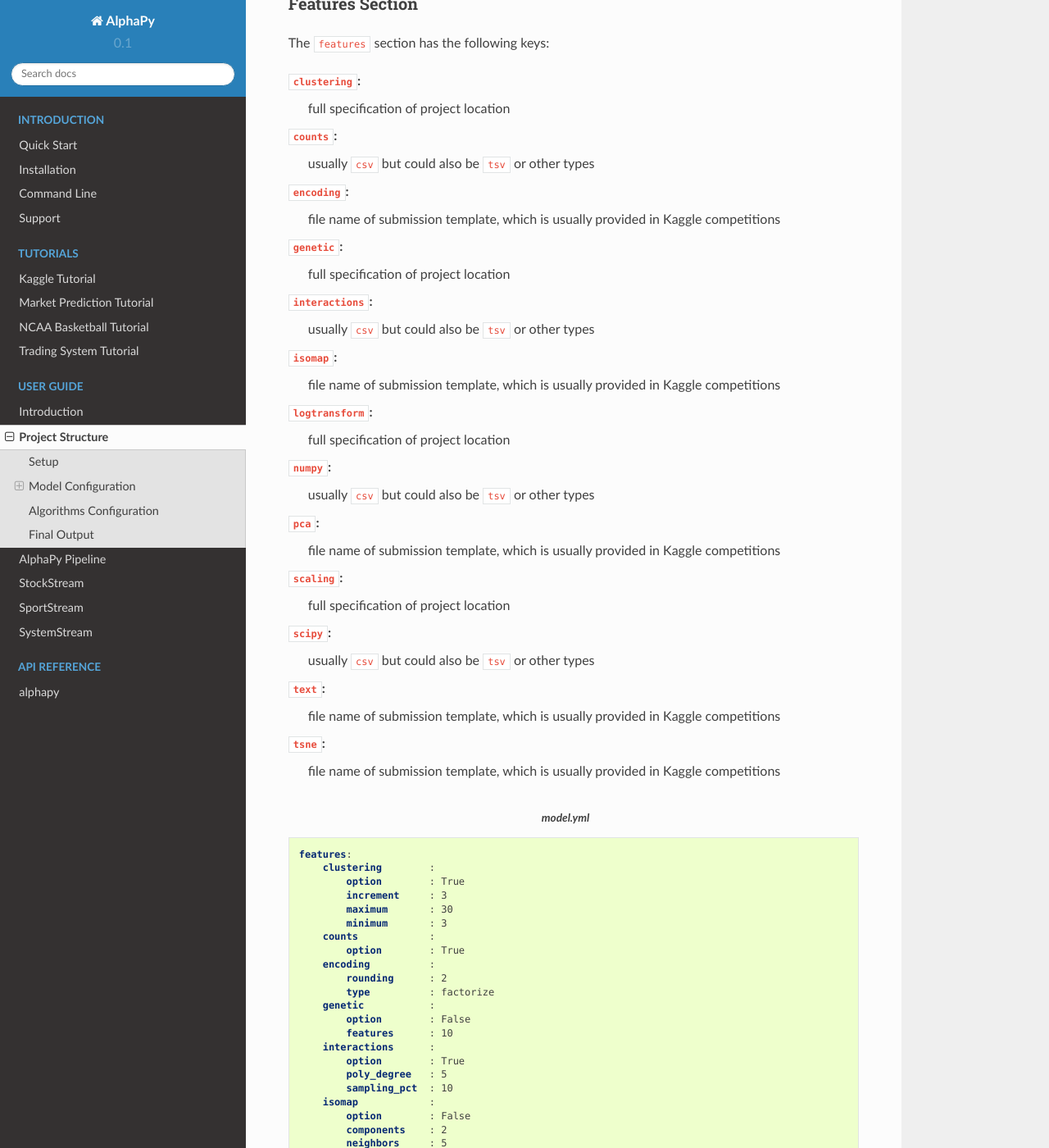
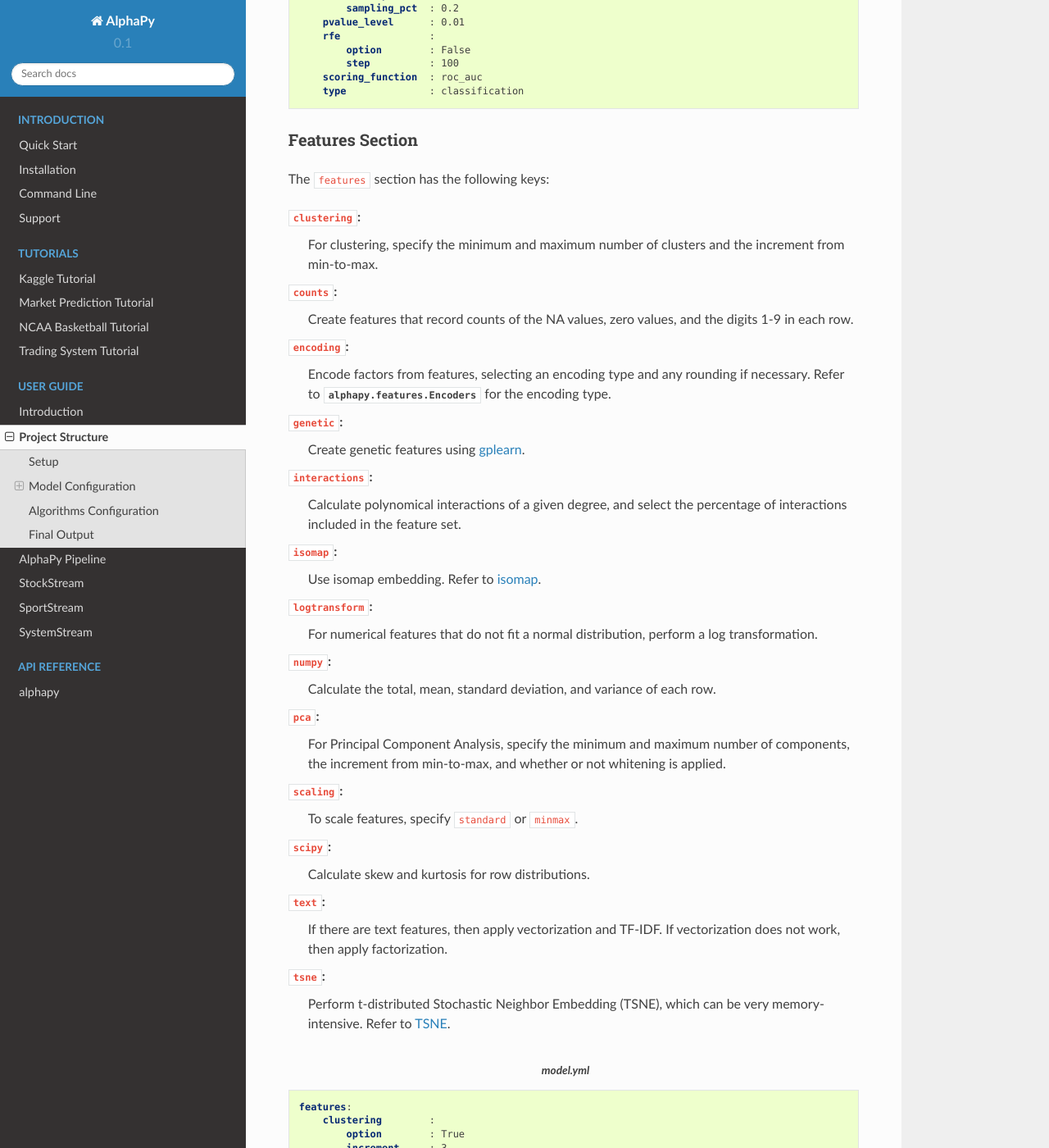
Before and after one commit to ScottfreeLLC/AlphaPy, a Sphinx documentation site: the page built from docs/user_guide/project.rst, in a window 1280 px wide and 1400 px high, scrolled down 7033 px. Shown: the whole window at 82% size. Built offline with Sphinx 7.4.7 and the Read the Docs theme 2.0.0, drawn with Linux system fonts in a browser that asks for light colours; some of the changed text lies outside the part shown.

Commit message:
finish Project section
finish Project section

```diff
--- a/docs/user_guide/project.rst
+++ b/docs/user_guide/project.rst
@@ -151,33 +151,47 @@
 The ``model`` section has the following keys:
 
 ``algorithms``:
-    Full specification of project location
+    The list of algorithms to test for model selection. Refer to
+    :ref:`algo-config` for the abbreviation codes.
 ``balance_classes``:
-    usually ``csv`` but could also be ``tsv``
-    or other types
+    If ``True``, calculate sample weights to offset the majority
+    class when training a model.
 ``calibration``:
-    file name of submission template, which
-    is usually provided in Kaggle competitions
+    Calibrate final probabilities for a classification. Refer to
+    the scikit-learn documentation for Calibration_.
 ``cv_folds``:
-    full specification of project location
+    The number of folds for cross-validation
 ``estimators``:
-    usually ``csv`` but could also be ``tsv``
-    or other types
+    The number of estimators to be used in the machine learning algorithm,
+    e.g., the number of trees in a random forest
 ``feature_selection``:
-    file name of submission template, which
-    is usually provided in Kaggle competitions
+    Perform univariate feature selection based on percentile. Refer to
+    the scikit-learn documentation for FeatureSelection_.
 ``grid_search``:
-    full specification of project location
+    The grid search is either random with a fixed number of iterations, or
+    it is a full grid search. Refer to the scikit-learn documentation
+    for GridSearch_.
 ``pvalue_level``:
-    usually ``csv`` but could also be ``tsv``
-    or other types
+    The p-value threshold to determine whether or not a numerical feature is
+    normally distributed.
 ``rfe``:
-    file name of submission template, which
-    is usually provided in Kaggle competitions
+    Perform Recursive Feature Elimination (RFE). Refer to the scikit-learn
+    documentation for RecursiveFeatureElimination_.
 ``scoring_function``:
-    full specification of project location
+    The scoring function is an objective function for model evaluation. Use one
+    of the values in ScoringFunction_.
 ``type``:
-    usually ``csv`` but could also be ``tsv`` or other types
+    The model type is either ``classification`` or ``regression``.
+
+.. _Calibration: http://scikit-learn.org/stable/modules/calibration.html#calibration
+
+.. _FeatureSelection: http://scikit-learn.org/stable/modules/feature_selection.html#univariate-feature-selection
+
+.. _GridSearch: http://scikit-learn.org/stable/modules/grid_search.html#grid-search
+
+.. _RecursiveFeatureElimination: http://scikit-learn.org/stable/modules/feature_selection.html#rfe
+
+.. _ScoringFunction: http://scikit-learn.org/stable/modules/model_evaluation.html#common-cases-predefined-values
 
 .. literalinclude:: model.yml
    :language: yaml
@@ -190,36 +204,48 @@
 The ``features`` section has the following keys:
 
 ``clustering``:
-    full specification of project location
+    For clustering, specify the minimum and maximum number of clusters
+    and the increment from min-to-max.
 ``counts``:
-    usually ``csv`` but could also be ``tsv`` or other types
+    Create features that record counts of the NA values, zero values,
+    and the digits 1-9 in each row.
 ``encoding``:
-    file name of submission template, which
-    is usually provided in Kaggle competitions
+    Encode factors from features, selecting an encoding type and any
+    rounding if necessary. Refer to :py:data:`alphapy.features.Encoders`
+    for the encoding type.
 ``genetic``:
-    full specification of project location
+    Create genetic features using gplearn_.
 ``interactions``:
-    usually ``csv`` but could also be ``tsv`` or other types
+    Calculate polynomical interactions of a given degree, and select
+    the percentage of interactions included in the feature set.
 ``isomap``:
-    file name of submission template, which
-    is usually provided in Kaggle competitions
+    Use isomap embedding. Refer to isomap_.
 ``logtransform``:
-    full specification of project location
+    For numerical features that do not fit a normal distribution, perform
+    a log transformation.
 ``numpy``:
-    usually ``csv`` but could also be ``tsv`` or other types
+    Calculate the total, mean, standard deviation, and variance of
+    each row.
 ``pca``:
-    file name of submission template, which
-    is usually provided in Kaggle competitions
+    For Principal Component Analysis, specify the minimum and maximum
+    number of components, the increment from min-to-max, and whether or
+    not whitening is applied.
 ``scaling``:
-    full specification of project location
+    To scale features, specify ``standard`` or ``minmax``.
 ``scipy``:
-    usually ``csv`` but could also be ``tsv`` or other types
+    Calculate skew and kurtosis for row distributions.
 ``text``:
-    file name of submission template, which
-    is usually provided in Kaggle competitions
+    If there are text features, then apply vectorization and TF-IDF. If
+    vectorization does not work, then apply factorization.
 ``tsne``:
-    file name of submission template, which
-    is usually provided in Kaggle competitions
+    Perform t-distributed Stochastic Neighbor Embedding (TSNE), which
+    can be very memory-intensive. Refer to TSNE_.
+
+.. _gplearn: http://gplearn.readthedocs.io/en/stable/
+
+.. _isomap: http://scikit-learn.org/stable/modules/generated/sklearn.manifold.Isomap.html#examples-using-sklearn-manifold-isomap
+
+.. _TSNE: http://scikit-learn.org/stable/modules/generated/sklearn.manifold.TSNE.html
 
 .. literalinclude:: model.yml
    :language: yaml
@@ -229,7 +255,12 @@
 Treatments Section
 ~~~~~~~~~~~~~~~~~~
 
-Although there is no
+Treatments are special functions for feature extraction. In the
+``treatments`` section below, we are applying treatments to two
+features *doji* and *hc*. Within the Python list, we are calling
+the ``runs_test`` function; the function is always the first element
+of the list. The remaining elements of the list are the actual
+parameters to the function.
 
 .. code-block:: yaml
    :caption: **model.yml**
@@ -237,6 +268,14 @@
     treatments:
         doji : ['runs_test', ['all'], 18]
         hc   : ['runs_test', ['all'], 18]
+
+Here is the code for the ``runs_test`` function, which calculates
+runs for Boolean features. For a treatment function, the first and
+second arguments are always the same. The first argument ``f`` is
+the data frame, and the second argument ``c`` is the column (or feature)
+to which we are going to apply the treatment. The remaining function
+arguments correspond to the actual parameters that were specified
+in the configuration file, in this case ``wfuncs`` and ``window``.
 
 .. code-block:: python
    :caption: **features.py**
@@ -262,6 +301,10 @@
                 logger.info("Runs Function %s not found", w)
         return new_features
 
+When the ``runs_test`` function is invoked, a new data frame is
+created, as multiple feature columns may be generated from a
+single treatment function. These new features are returned and
+appended to the original data frame.
 
 Pipeline Section
 ~~~~~~~~~~~~~~~~
@@ -269,12 +312,11 @@
 The ``pipeline`` section has the following keys:
 
 ``number_jobs``:
-    full specification of project location
+    Number of jobs to run in parallel [-1 for all cores]
 ``seed``:
-    usually ``csv`` but could also be ``tsv`` or other types
+    A random seed integer to ensure reproducible results
 ``verbosity``:
-    file name of submission template, which is usually provided in
-    Kaggle competitions
+    The logging level from 0 (no logging) to 10 (highest)
 
 .. literalinclude:: model.yml
    :language: yaml
@@ -305,21 +347,32 @@
    :caption: **model.yml**
    :lines: 109-110
 
+.. _algo-config:
+
 Algorithms Configuration
 ------------------------
 
-Each algorithm section:
+Each algorithm has its own section represented by abbreviations in
+capital letters. The following elements are required for every
+algorithm in this file:
 
-``directory``:
-    full specification of project location
-``file_extension``
-    usually ``csv`` but could also be ``tsv`` or other types
-``submission_file``:
-    file name of submission template, which is usually provided in
-    Kaggle competitions
-``submit_probas``:
-    ``True`` if submitting probabilities, else ``False`` if
-    predictions are just the labels
+``model_type``:
+    Specify ``classification`` or ``regression``
+``params``
+    The initial parameters for the first fitting
+``grid``:
+    The grid search dictionary for hyper-parameter tuning of an
+    estimator. If you are using randomized grid search, then make
+    sure that the total number of grid combinations exceeds the
+    number of random iterations.
+``scoring``:
+    Set to ``True`` if a specific scoring function will be applied.
+
+.. note:: The parameters ``n_estimators``, ``n_jobs``, ``seed``, and
+   ``verbosity`` are informed by the ``model.yml`` file. When the
+   estimators are created, the proper values for these parameters are
+   automatically substituted in the ``algos.yml`` file on a global
+   basis.
 
 .. literalinclude:: algos.yml
    :language: yaml
```
